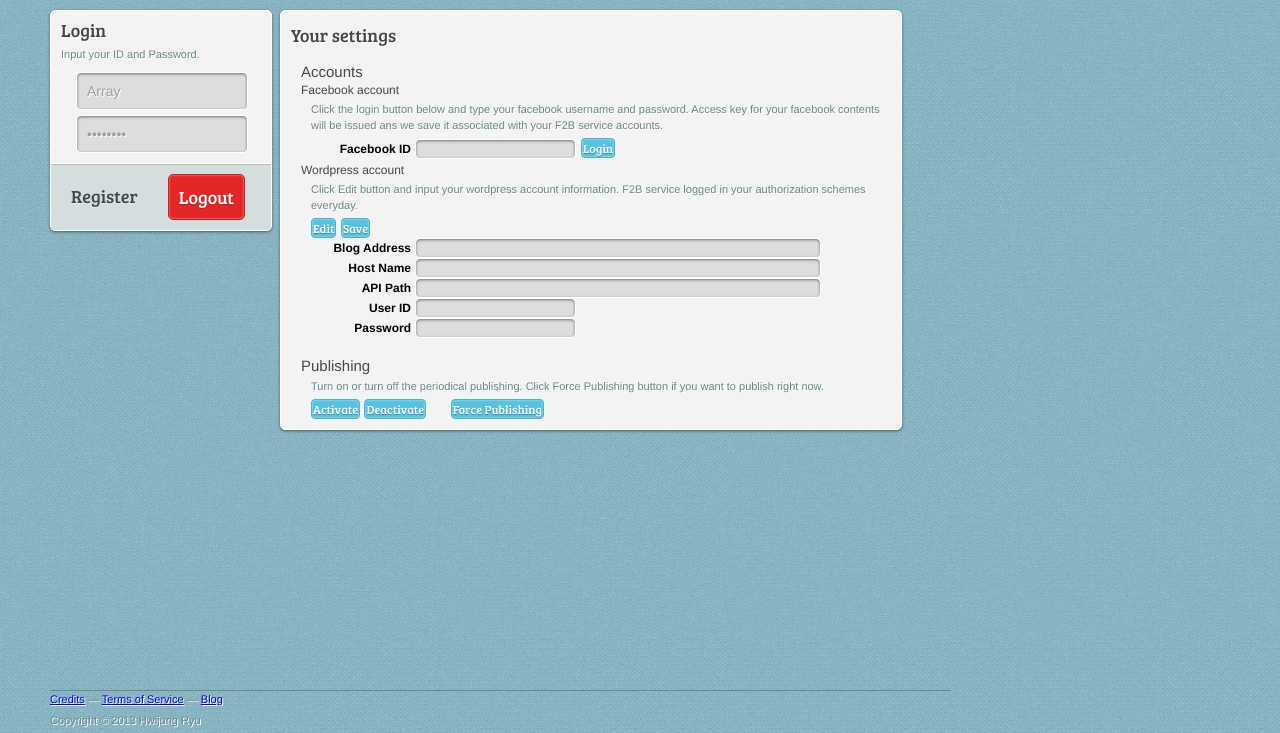
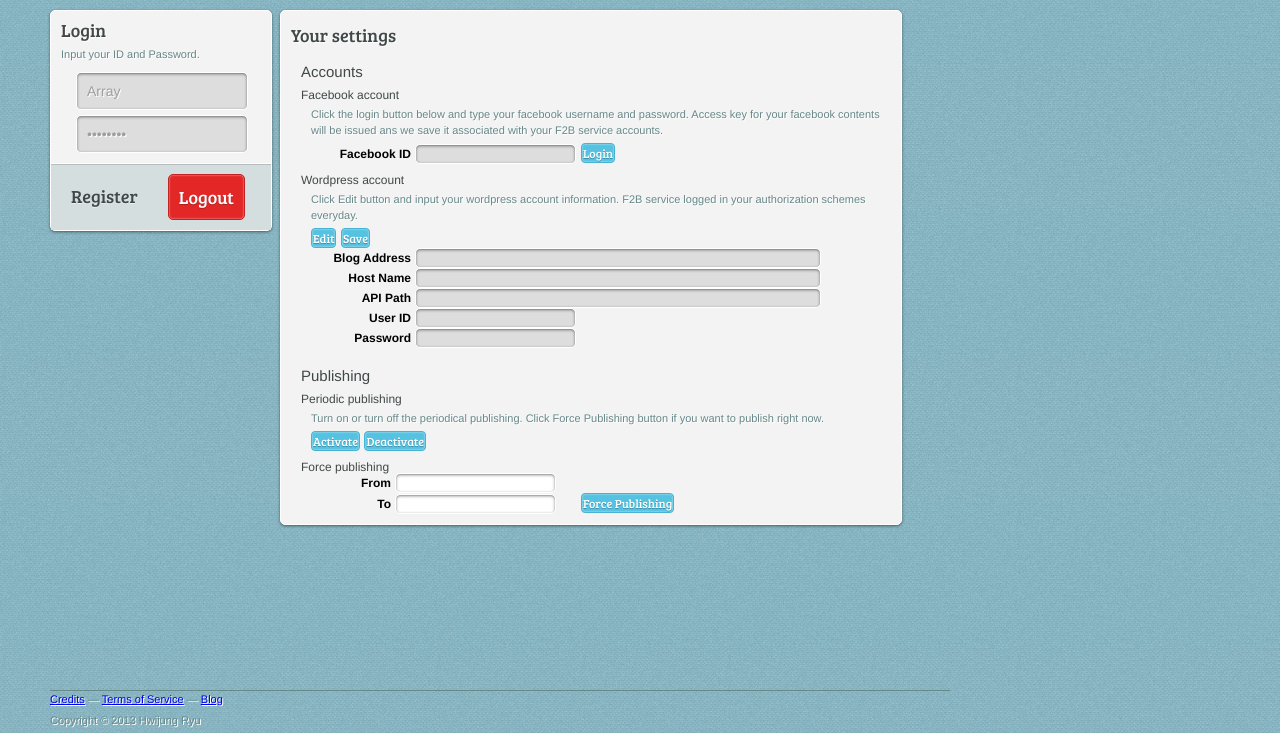
Before and after one commit to hwijung/f2b, a PHP site: page / in a window 1280 px wide; the page is wider, and only the part inside the window is pictured. Shown: the part 80-813 px from the top of that part. Run offline with PHP 8.4, Linux system fonts and the light colour scheme; the visitor is signed in with stand-in values (Sample User, id 1); data that the repository does not hold is empty; some libraries are stand-ins or nearby versions.

Commit message:
퍼블리싱 기능 초안 완성

```diff
--- a/web-server/css/style.css
+++ b/web-server/css/style.css
@@ -65,7 +65,7 @@ body {
 NOTIFICATION BAR
 *******************/
 #id_notification_bar {
-	position: absolute;
+	position: fixed;
 	top: 10px;
 	left:20%;
 	width:60%;
@@ -420,7 +420,7 @@ SETINGS DIV
 	line-height: 12px;
 	color: #414848;
 	margin-left: 10px;
-	margin-top: 5px;
+	margin-top: 10px;
 }
 
 .cs_settings label {
--- a/web-server/index.php
+++ b/web-server/index.php
@@ -16,10 +16,12 @@
 		<meta http-equiv="Content-Type" content="text/html; charset=utf-8">
 		<meta http-equiv="Content-Language" content="en-us">
 
+		<link rel="stylesheet" href="http://code.jquery.com/ui/1.10.3/themes/smoothness/jquery-ui.css" />
 		<link href="./css/main.css" rel="stylesheet" type="text/css">
 		<link href="./css/style.css" rel="stylesheet" type="text/css">
 
 		<script type="text/javascript" src="http://ajax.googleapis.com/ajax/libs/jquery/1.8/jquery.min.js"></script>
+		<script src="http://code.jquery.com/ui/1.10.3/jquery-ui.min.js"></script>
 
    		<script type="text/javascript">
    			function show_message ( title, msg ) {
@@ -133,6 +135,23 @@
 					}, 'json' );
 				}
 			}
+
+			$( function () {
+				$( "#id_from" ).datepicker ( {
+					defaultDate: "+1w",
+					changeMonth: true,
+					numberofMonths: 1,
+					onClose: function ( selectedDate ) {
+					}
+				});
+				$( "#id_to" ).datepicker ( {
+					defaultDate: "+1w",
+					changeMonth: true,
+					numberofMonths: 1,
+					onClose: function ( selectedDate ) {
+					}
+				});
+			});
 
 			$(document).ready ( function () {
 
@@ -269,7 +288,7 @@
 
 				// When force button clicked
 				$("#id_button_force").click ( function () {
-					$.post ( 'publish.php', null, function ( result ) {
+					$.post ( 'publish.php', { from : $("#id_from").val (), to: $("#id_to").val() }, function ( result ) {
 						show_message ( 'Publishing complete', 'Facebook messages are published to your Wordpress blog.' );
 					}, 'json' );
 					return false;
@@ -373,9 +392,15 @@
 
 			<div id="id_settings_publishing" class="cs_settings_publishing">
 				<h2> Publishing </h2>
+				<h3> Periodic publishing</h3>
 				<p>Turn on or turn off the periodical publishing. Click Force Publishing button if you want to publish right now.</p>
 				<button id="id_button_activate" style="margin-left:20px;" disabled>Activate</button>
 				<button id="id_button_deactivate" disabled>Deactivate</button>
+				<h3> Force publishing</h3>
+				<label>From</label>
+				<input type="text" id="id_from" name="from" class="cs_text_settings"/><br/>
+				<label>To</label>
+				<input type="text" id="id_to" name="to" class="cs_text_settings"/>
 				<button id="id_button_force" style="margin-left:20px;" disabled>Force Publishing</button>
 			</div>
 
```
Also changed, not shown: web-server/publish.php (+7 -3 lines), 1 other file.
